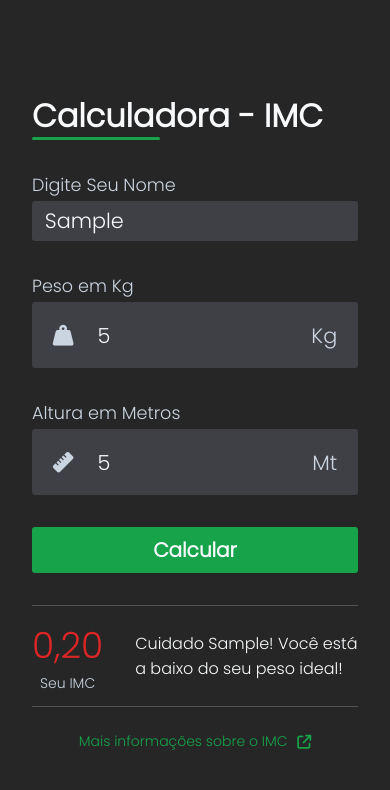
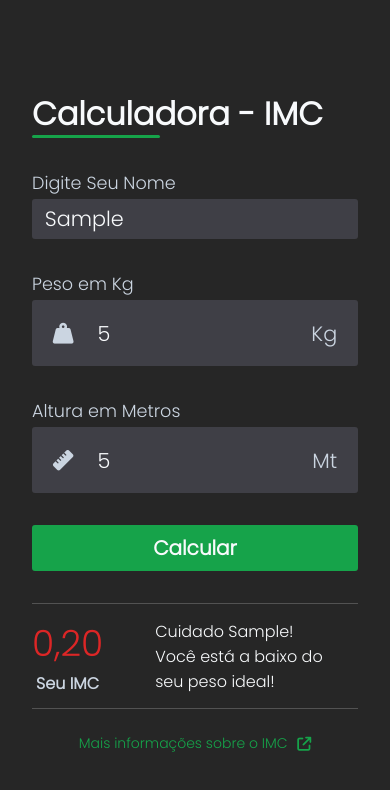
Before and after one commit to Leo22341/calculadora-imc, a plain HTML site: page index.html in a window 390 px wide. Both pictures are taken after typing "Sample", "5", "5" into the empty fields and a click on the button "Calcular". Drawn offline with Linux system fonts and the light colour scheme.

Commit message:
Ajuste de fonte para mobile

```diff
--- a/assets/css/style.css
+++ b/assets/css/style.css
@@ -189,5 +189,18 @@ body {
     #title {
         font-size: 2rem;
     }
+
+    #description {
+        font-size: 1rem;
+        padding: 0 20px;
+    }
+
+    #bmi span:last-child {
+        font-size: 1rem;
+        color: #cbd5e1;
+        font-weight: bold;
+    }
+
+
 }
     /* responsividade, quando quebrar pra 500px (mobile)vai mudar o tamanho do container e da calculadora, remover a borda arredondada e alinhar tudo no centro. */
```
